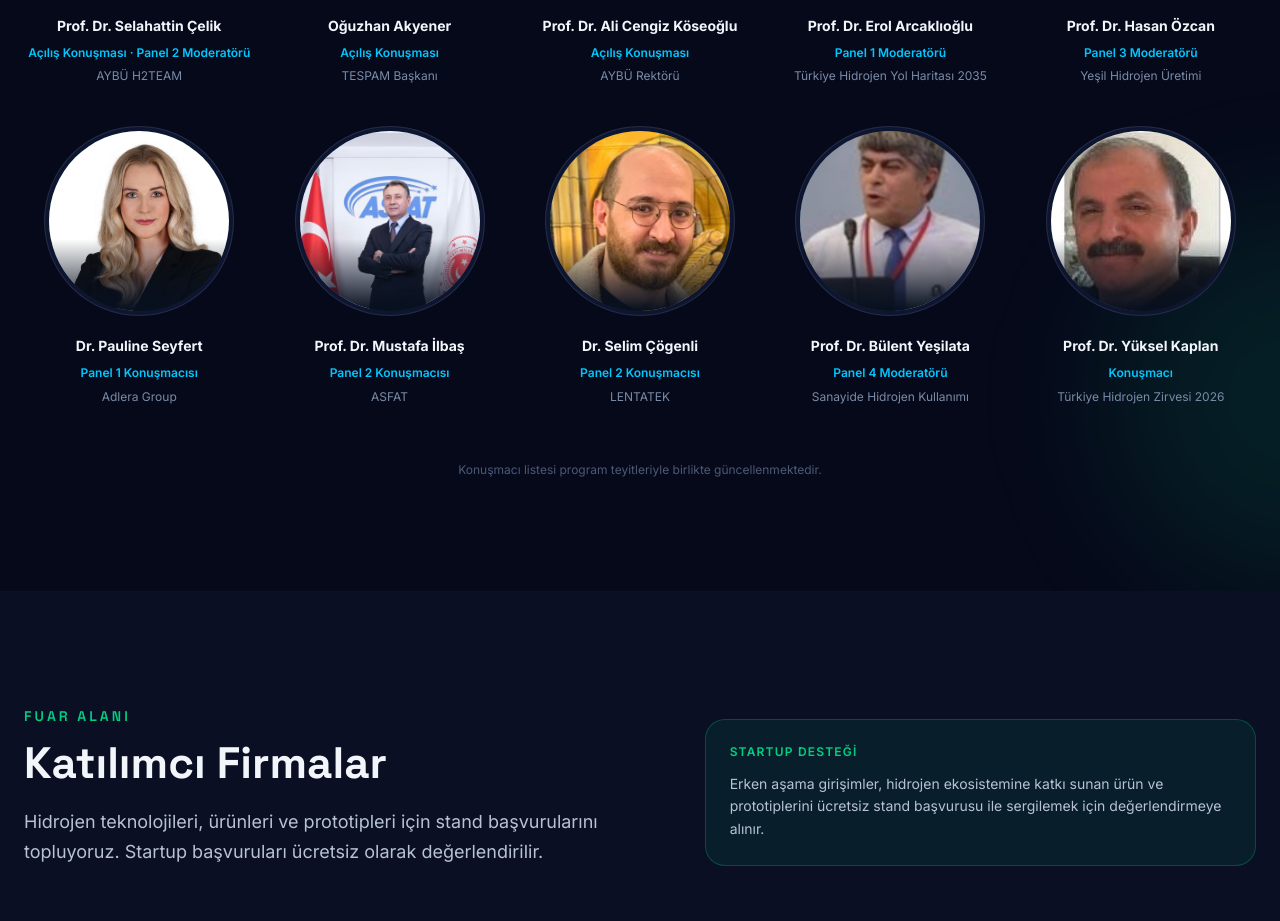
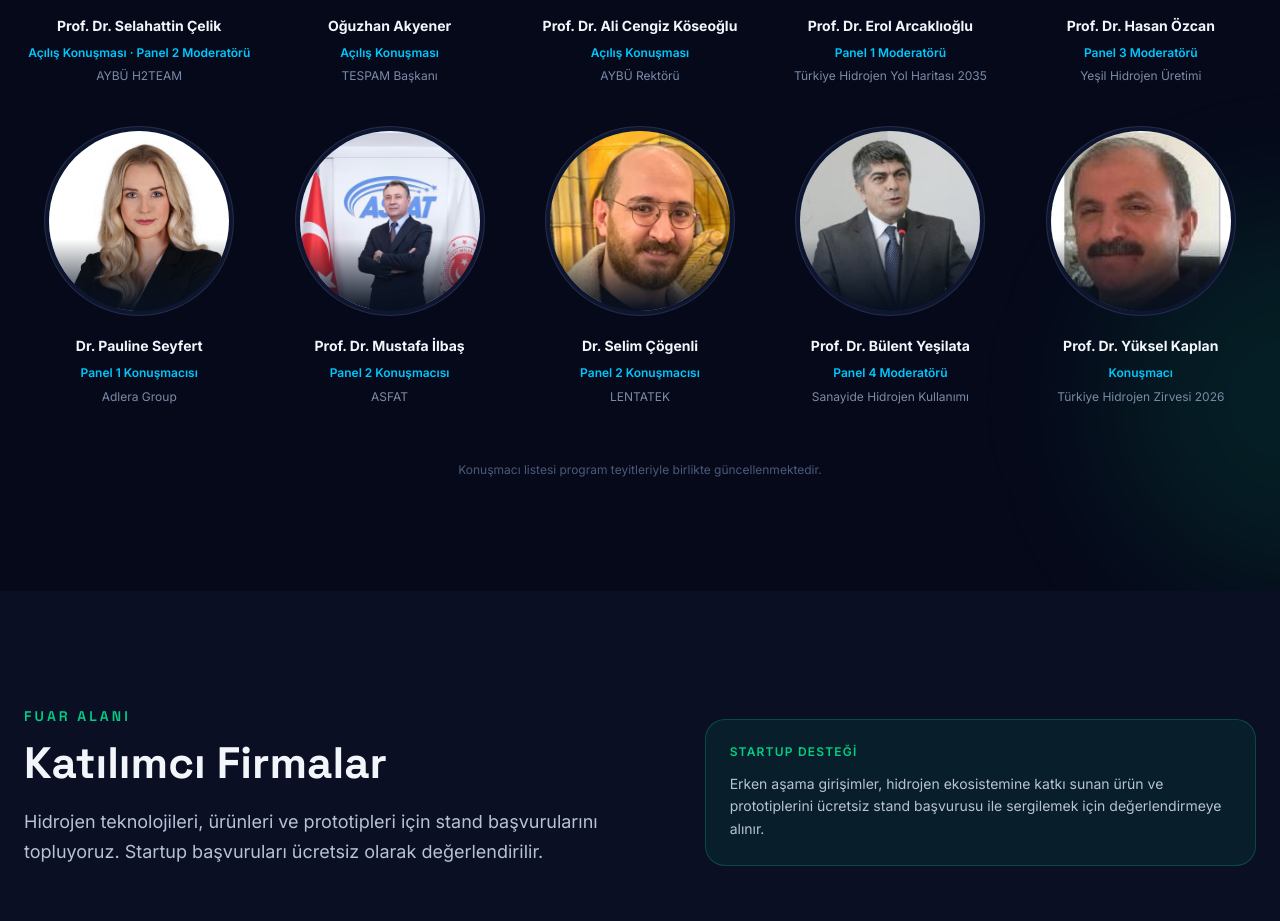
Before and after one commit to turkesdedeci/h2zirve, a Next.js app: page / in a window 1280 px wide. Shown: the part 6280-7201 px from the top of the page. Built offline with nearby package versions, Linux system fonts and the light colour scheme.

Commit message:
Update Bulent Yesilata photo

```diff
--- a/src/components/Speakers.tsx
+++ b/src/components/Speakers.tsx
@@ -84,7 +84,7 @@ const speakers: Speaker[] = [
     role: "Panel 4 Moderatörü",
     affiliation: "Sanayide Hidrojen Kullanımı",
     initials: "BY",
-    photo: "/speakers/bulent-yesilata.jpg",
+    photo: "/speakers/bulent-yesilata-researchgate.jpg",
   },
   {
     name: "Prof. Dr. Yüksel Kaplan",
```
Also changed, not shown: public/speakers/bulent-yesilata-researchgate.jpg (added).
